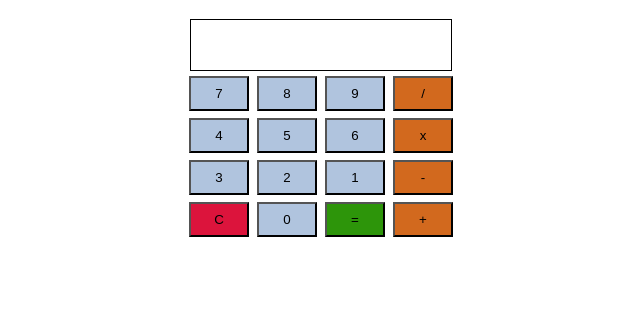
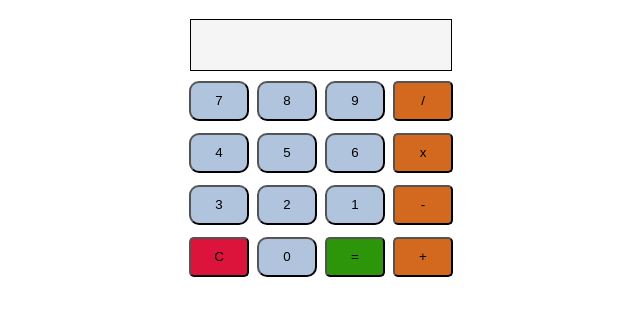
Before and after one commit to Andrews-Dojo/CalculatorAppUpdated, a plain HTML site: page index.html in a window 1280 px wide. Shown: the part 61-376 px from the top of the page, without its empty margins (319-959 px from the left). Drawn offline with Linux system fonts and the light colour scheme.

Commit message:
display background is white smoke now

```diff
--- a/styles.css
+++ b/styles.css
@@ -6,9 +6,10 @@
 
 .btn {
     width: 60px;
-    height: 35px;
+    height: 40px;
     margin: 2px;
-    margin-top: 5px;
+    margin-top: 10px;
+    border-radius: 10px;
 }
 
 .numBtn{
@@ -21,6 +22,7 @@
 
 .operateBtn {
     background-color: chocolate;
+    border-radius: 5px;
 }
 
 .operateBtn:hover {
@@ -29,14 +31,18 @@
 
 .clear {
     background-color: crimson;
+    border-radius: 5px;
+
 }
 
 .clear:hover {
-    background-color: rgb(255, 28, 73);
+    background-color: rgb(255, 68, 68);
 }
 
 .equal {
     background-color: rgb(45, 149, 10);
+    border-radius: 5px;
+
 }
 
 .equal:hover {
@@ -59,6 +65,7 @@
     display: flex;
     justify-content: end;
     align-items: end;
+    background-color: whitesmoke;
 }
 
 h1 {
```
